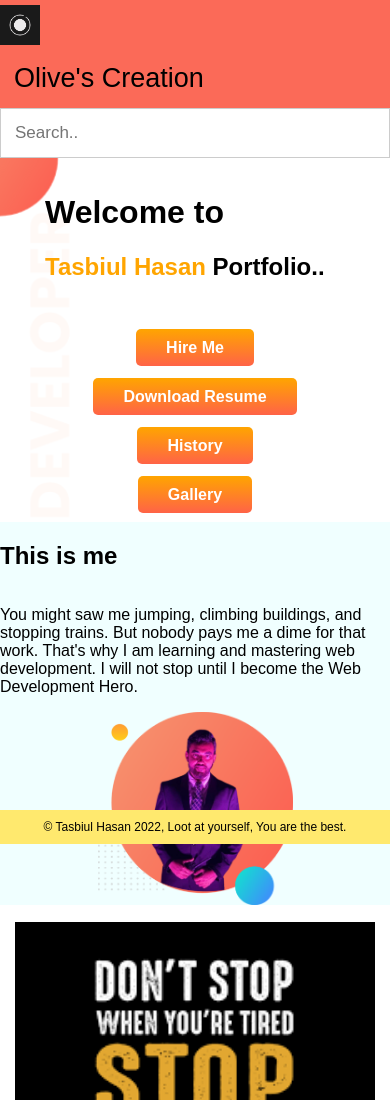
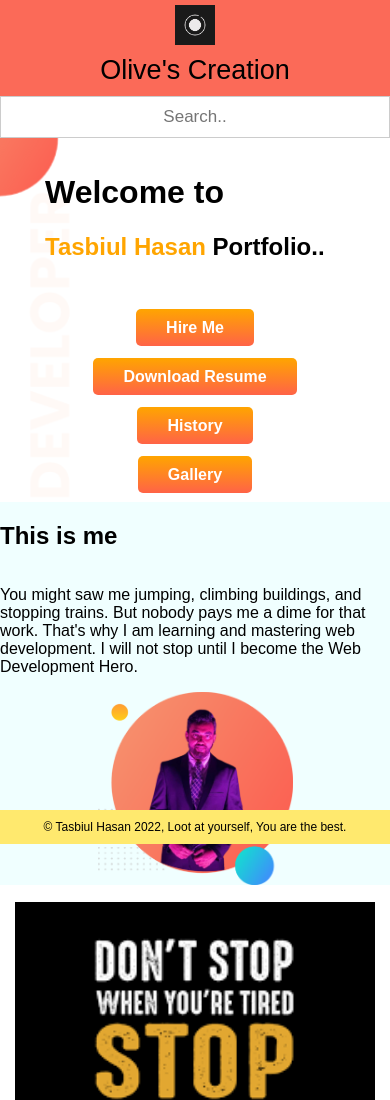
Before and after one commit to Olivensu/responsive-portfolio, a plain HTML site: page index.html in a window 390 px wide. Shown: the top 1100 px of the page. Drawn offline with Linux system fonts and the light colour scheme.

Commit message:
Add files via upload

```diff
--- a/style.css
+++ b/style.css
@@ -12,12 +12,12 @@
     overflow: hidden;
     background-color: #FB6A58;
   }
-  .logoimg{
-      width: 10px;
-  }
   .logoim{
       width: 40px;
       margin-top: 5px;
+      margin-left: auto;
+      margin-right: auto;
+      margin-left: 25px;
   }
 
   .topnav a {
@@ -32,7 +32,7 @@
   }
 
   .topnav a:hover {
-    background-color: #ddd;
+    background-color: rgb(255, 81, 81);
     color: black;
   }
   .topnav input[type=text] {
@@ -121,12 +121,16 @@
   }
   @media screen and (max-width: 600px) {
     .topnav a, .topnav input[type=text] {
-      float: none;
-      display: block;
-      text-align: left;
+
+      text-align: center;
       width: 100%;
       margin: 0;
-      padding: 14px;
+      padding: 10px;
+    }
+    .logoim{
+        display: block;
+  margin-left: auto;
+  margin-right: auto;
     }
     .topnav input[type=text] {
       border: 1px solid #ccc;
```
